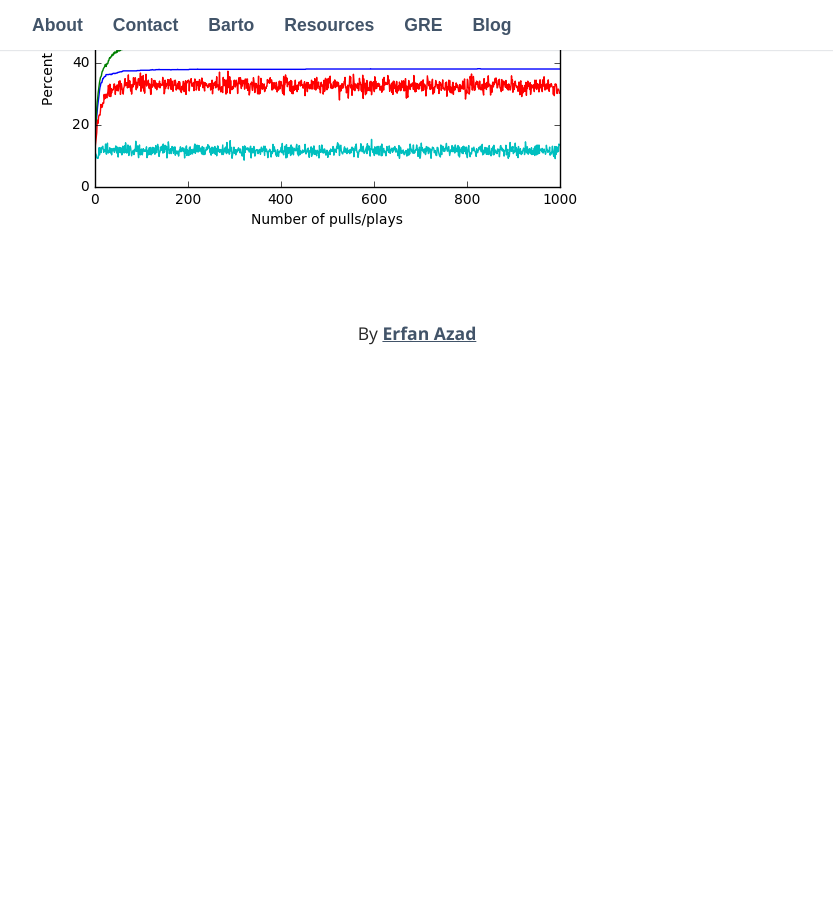
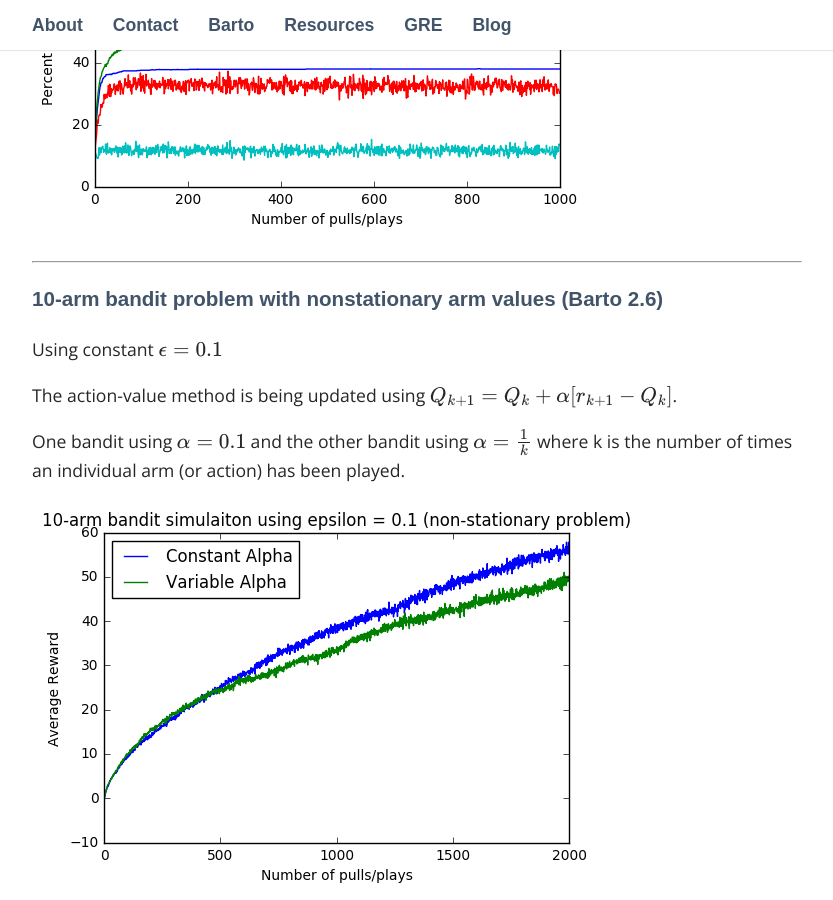
Before and after one commit to Erfi/erfi.github.io, a Jekyll site: the page built from _pages/03_Barto.md, in a window 1280 px wide and 900 px high, scrolled down 2324 px. Shown: the whole window, without its empty margins (223-1056 px from the left). Built offline with Jekyll 4.4.1, drawn with Linux system fonts in a browser that asks for light colours; some web fonts are replaced; formulas are drawn with MathJax 3; before the commit the page ends 2729 px from its top, so only the background shows below that.

Commit message:
added non-stationary sims to Barto page

```diff
--- a/_pages/03_Barto.md
+++ b/_pages/03_Barto.md
@@ -23,3 +23,15 @@ where $$\tau$$ is the computational tempetrure.
 {% endraw %}
 ![Softmax: reward over time](/assets/Barto_2p3_softmax_reward.png)
 ![Softmax: percent optimal action over time](/assets/Barto_2p3_softmax_optimalAction.png)
+
+***
+
+### 10-arm bandit problem with **nonstationary** arm values (Barto 2.6)
+Using constant $$\epsilon=0.1$$
+
+The action-value method is being updated using $$Q_{k+1} = Q_{k} + \alpha [r_{k+1} - Q_{k}]$$.
+
+One bandit using $$\alpha=0.1$$ and the other bandit using $$\alpha=\frac{1}{k}$$ where k is the number of times an individual arm (or action) has been played.
+
+![Average Reward over time](/assets/Barto_2-6_nonStationary_rewards.png)
+![Percent Optimal action over time](/assets/Barto_2-6_nonStationary_optimalAction.png)
```
Also changed, not shown: assets/Barto_2-6_nonStationary_optimalAction.png (added), assets/Barto_2-6_nonStationary_rewards.png (added).
